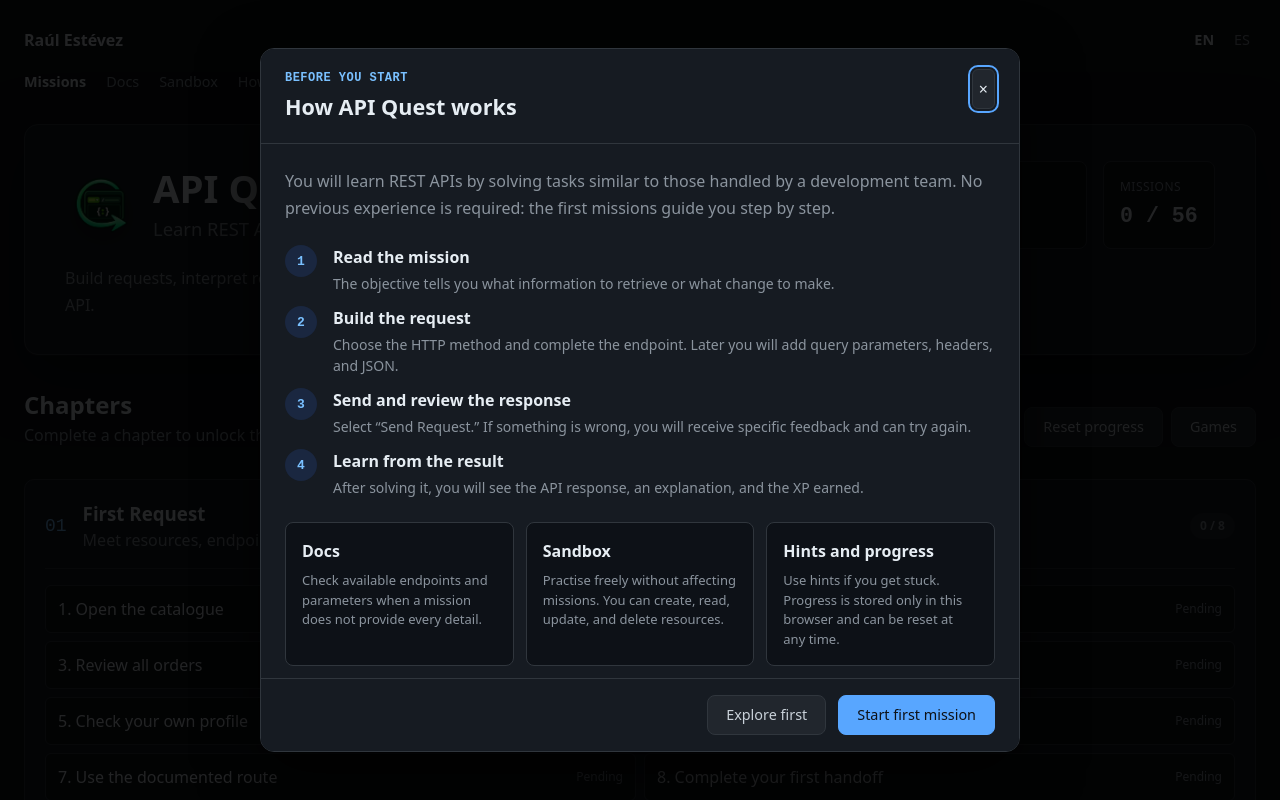
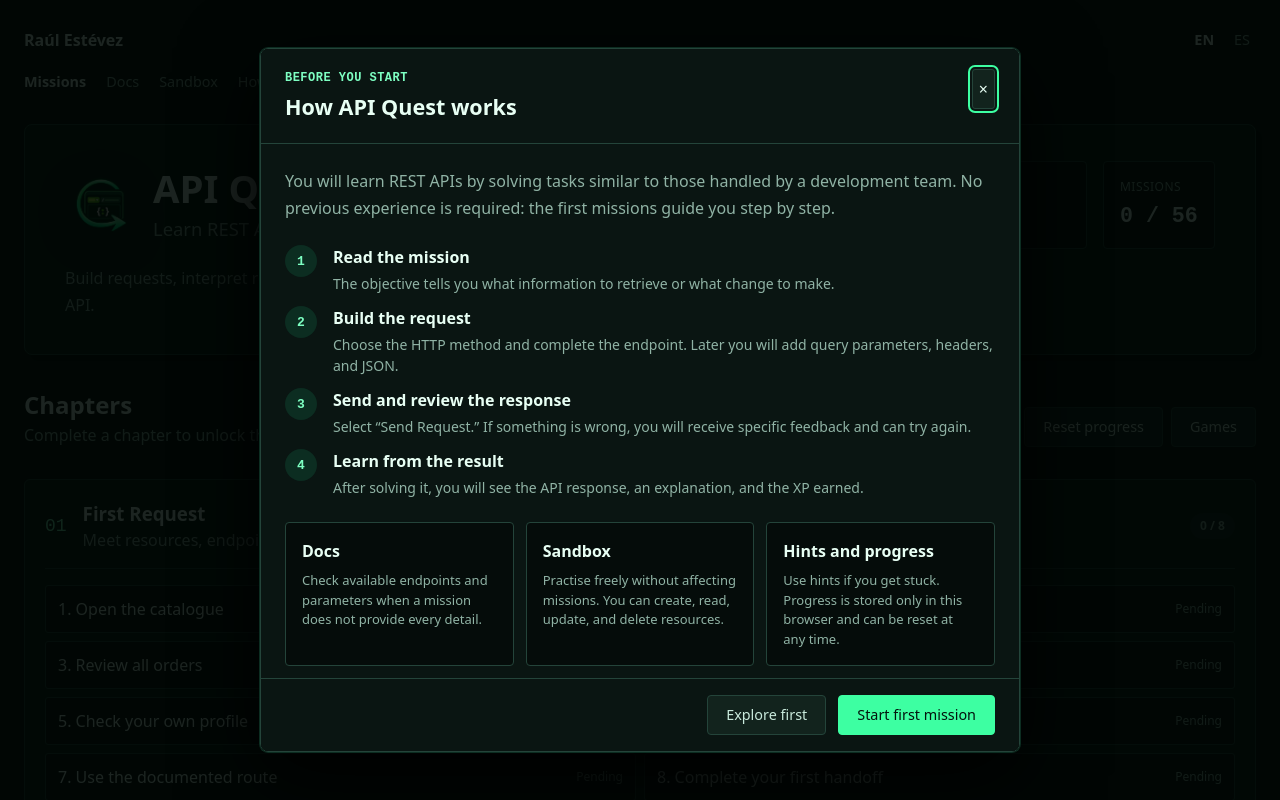
Before and after one commit to RaulEstevezA/API_Quest, a React (Vite) app: page / in a window 1280 px wide. Shown: the top 800 px of the page. Built offline with nearby package versions, Linux system fonts and the light colour scheme.

Commit message:
style: adopt a phosphor palette taken from the game logo

```diff
--- a/src/styles/tokens.css
+++ b/src/styles/tokens.css
@@ -1,39 +1,50 @@
 /*
- * Design tokens: a copy of the values defined in personal_web_style/tokens. Use these
- * variables rather than literal values, and update them there first.
+ * Design tokens of the game. Games have artistic freedom in personal_web_style, so
+ * this palette comes from the game logo: phosphor green on a near-black background,
+ * like the status lights of a server room at night. Use these variables rather than
+ * literal values. To restyle a chapter, change its accent in chapter-themes.css.
  */
 
 :root {
   color-scheme: dark;
-  --page-bg: #0d1117;
-  --surface: #161b22;
-  --surface-raised: #21262d;
-  --border: #30363d;
-  --text: #e6edf3;
-  --btn-text: #c9d1d9;
-  --muted: #8b949e;
-  --accent: #58a6ff;
-  --accent-text: #79c0ff;
-  --accent-soft: #1a2740;
-  --on-accent: #0d1117;
-  --success: #3fb950;
-  --success-soft: #12261e;
-  --warning: #d29922;
-  --warning-soft: #2b2111;
-  --danger: #f85149;
-  --danger-soft: #25171c; /* Error box: opaque equivalent of --danger at 10% over --page-bg. */
-  --hover: rgba(110, 118, 129, 0.1);
-  --backdrop: rgba(0, 0, 0, 0.85);
-  --selection: rgba(56, 139, 253, 0.35);
-  --syntax-keyword: #ff7b72;
-  --syntax-string: #a5d6ff;
-  --syntax-constant: #79c0ff;
-  --syntax-property: #7ee787;
-  --syntax-type: #ffa657;
-  --syntax-function: #d2a8ff;
-  --syntax-comment: #8b949e;
+
+  /* Surfaces, from the back of the page to the front. */
+  --page-bg: #050c0a;
+  --surface: #0a1512;
+  --surface-raised: #12231d;
+  --surface-sunken: #030806;
+  --border: #24443a;
+
+  /* Text. All of these meet AA contrast on every surface above. */
+  --text: #e8fff4;
+  --btn-text: #c9eadc;
+  --muted: #90b3a5;
+
+  /* Identity: the mint arrow and the lime method pill of the logo. */
+  --accent: #3dffa2;
+  --accent-text: #7dffc2;
+  --accent-soft: #0c2d21;
+  --lime: #a6e82f;
+  --on-accent: #03140d;
+
+  /* States. Each one is always paired with text, never shown through colour alone. */
+  --success: #5dff9e;
+  --success-soft: #0d2a1c;
+  --warning: #ffc24b;
+  --warning-soft: #2b2210;
+  --danger: #ff7a6e;
+  --danger-soft: #2c1517;
+
+  --hover: rgba(61, 255, 162, 0.08);
+  --backdrop: rgba(1, 6, 4, 0.88);
+  --selection: rgba(61, 255, 162, 0.3);
+
+  /* Current chapter. Chapter themes override it for their subtree. */
+  --chapter-accent: var(--accent);
+
   --sans: system-ui, -apple-system, BlinkMacSystemFont, sans-serif;
   --mono: 'SF Mono', 'Fira Code', 'Cascadia Code', ui-monospace, monospace;
+
   --space-4: 4px;
   --space-8: 8px;
   --space-12: 12px;
@@ -43,13 +54,17 @@
   --space-32: 32px;
   --space-36: 36px;
   --space-40: 40px;
-  --radius-xs: 4px;
-  --radius-sm: 6px;
-  --radius: 8px;
-  --radius-md: 10px;
-  --radius-lg: 14px;
+
+  /* Tight corners and hard shadows give panels the look of hardware rather than of cards. */
+  --radius-xs: 2px;
+  --radius-sm: 3px;
+  --radius: 4px;
+  --radius-md: 6px;
+  --radius-lg: 8px;
   --radius-pill: 999px;
-  --window-shadow: 0 20px 60px rgba(0, 0, 0, 0.5), 0 1px 0 rgba(255, 255, 255, 0.04);
-  --modal-shadow: 0 20px 60px rgba(0, 0, 0, 0.7);
+  --hard-shadow: 4px 4px 0 #010403;
+  --window-shadow: 6px 6px 0 #010403;
+  --modal-shadow: 0 0 0 1px var(--accent-soft), 0 24px 80px #000;
+
   --transition-fast: 0.15s ease;
 }
```
